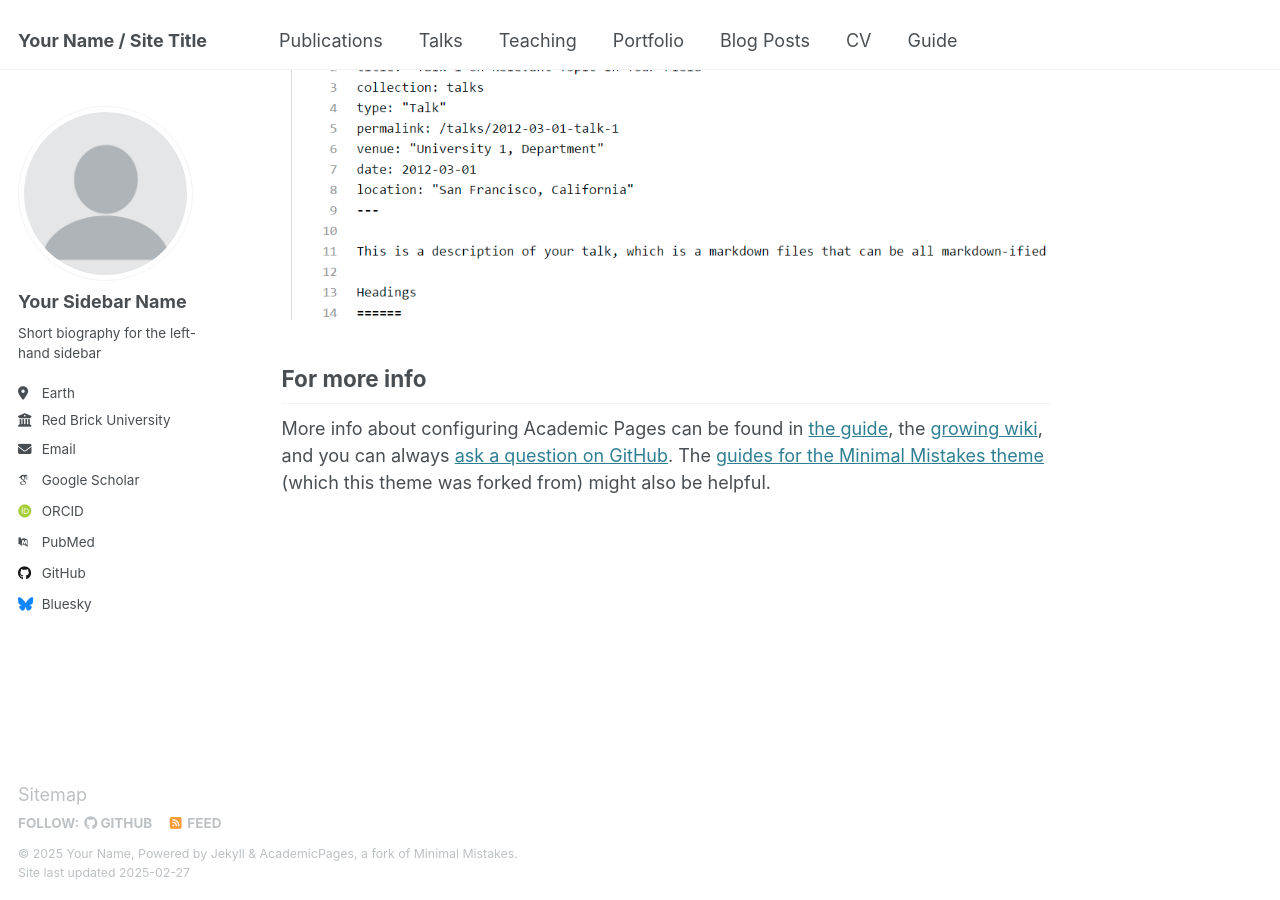
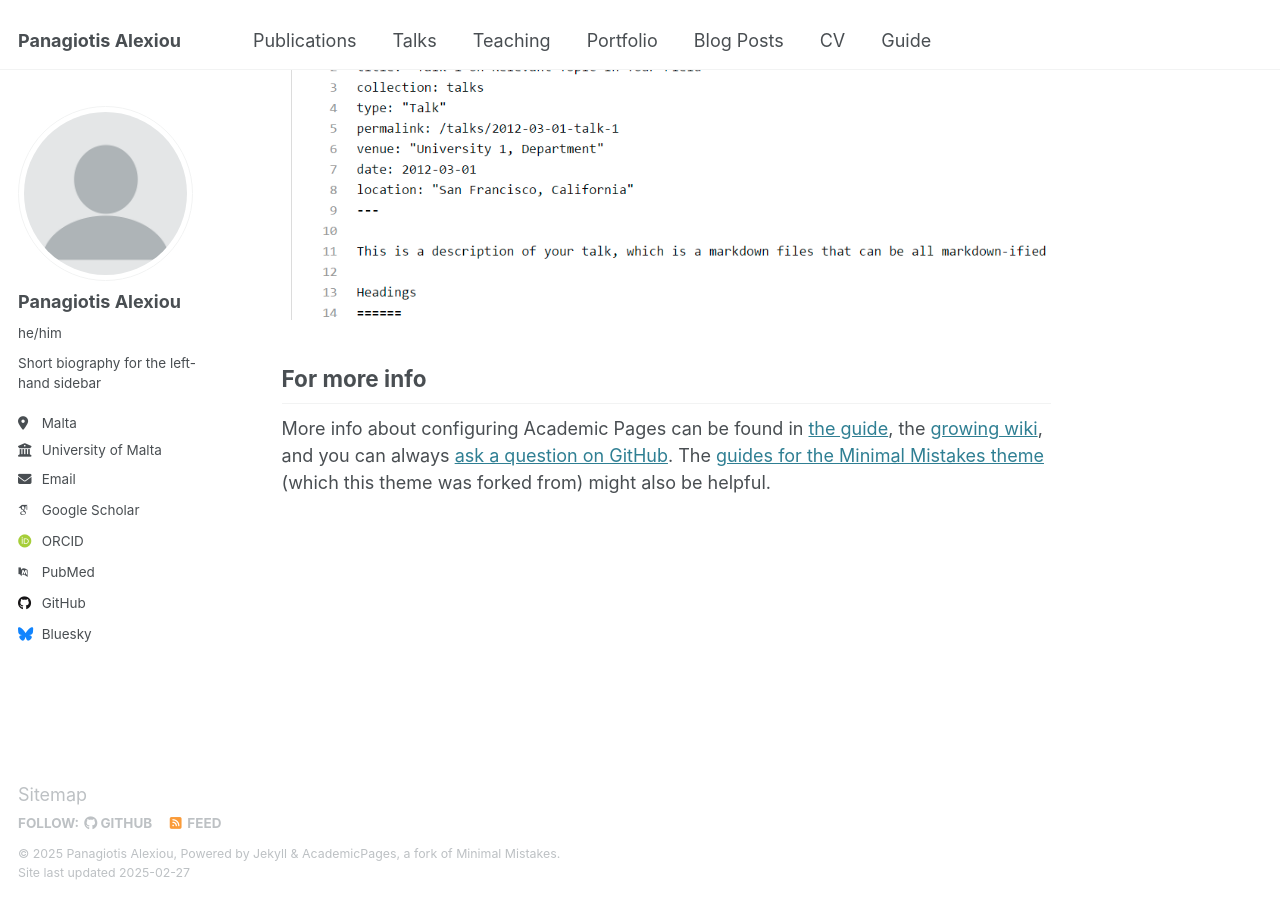
Before and after one commit to palexiou/palexiou.github.io, a Jekyll site: the page built from _pages/about.md, in a window 1280 px wide and 900 px high, scrolled down 2642 px. Built offline with Jekyll 4.4.1, drawn with Linux system fonts in a browser that asks for light colours; some web fonts are replaced.

Commit message:
Update _config.yml

```diff
--- a/_config.yml
+++ b/_config.yml
@@ -9,13 +9,13 @@
 # Basic Site Settings
 locale                   : "en-US"
 site_theme               : "default"
-title                    : "Your Name / Site Title"
+title                    : "Panagiotis Alexiou"
 title_separator          : "-"
-name                     : &name "Your Name"
+name                     : &name "Panagiotis Alexiou"
 description              : &description "personal description"
-url                      : https://academicpages.github.io # the base hostname & protocol for your site e.g. "https://[your GitHub username].github.io"
+url                      : https://palexiou.github.io # the base hostname & protocol for your site e.g. "https://[your GitHub username].github.io"
 baseurl                  : "" # the subpath of your site, e.g. "/blog"
-repository               : "academicpages/academicpages.github.io"
+repository               : "palexiou/palexiou.github.io"
 
 # Site Author - The following control what appear as part of the author content on the side bar.
 #               If a field is blank the icon and link will not appear, otherwise it will be shown.
@@ -23,21 +23,21 @@ repository               : "academicpages/academicpages.github.io"
 author:
   # Biographic information
   avatar           : "profile.png"
-  name             : "Your Sidebar Name"
-  pronouns         : # example: "she/her"
+  name             : "Panagiotis Alexiou"
+  pronouns         : "he/him" # example: "she/her"
   bio              : "Short biography for the left-hand sidebar"
-  location         : "Earth"
-  employer         : "Red Brick University"
+  location         : "Malta"
+  employer         : "University of Malta"
   uri              : # URL
-  email            : "none@example.org"
+  email            : "panagiotis.alexiou@um.edu.mt"
 
   # Academic websites
   arxiv            : # URL - Update with the correct link to your profile
-  googlescholar    : "https://scholar.google.com/citations?user=PS_CX0AAAAAJ"
+  googlescholar    : "https://scholar.google.com/citations?user=S-fCQggAAAAJ"
   impactstory      : # URL
-  orcid            : "http://orcid.org/yourorcidurl"
+  orcid            : "https://orcid.org/0000-0003-3437-7482"
   semantic         : # URL
-  pubmed           : "https://www.ncbi.nlm.nih.gov/pubmed/?term=john+snow"
+  pubmed           : "https://www.ncbi.nlm.nih.gov/pubmed/?term=panagiotis+alexiou"
   researchgate     : # URL
   scopus           : # URL
 
```
